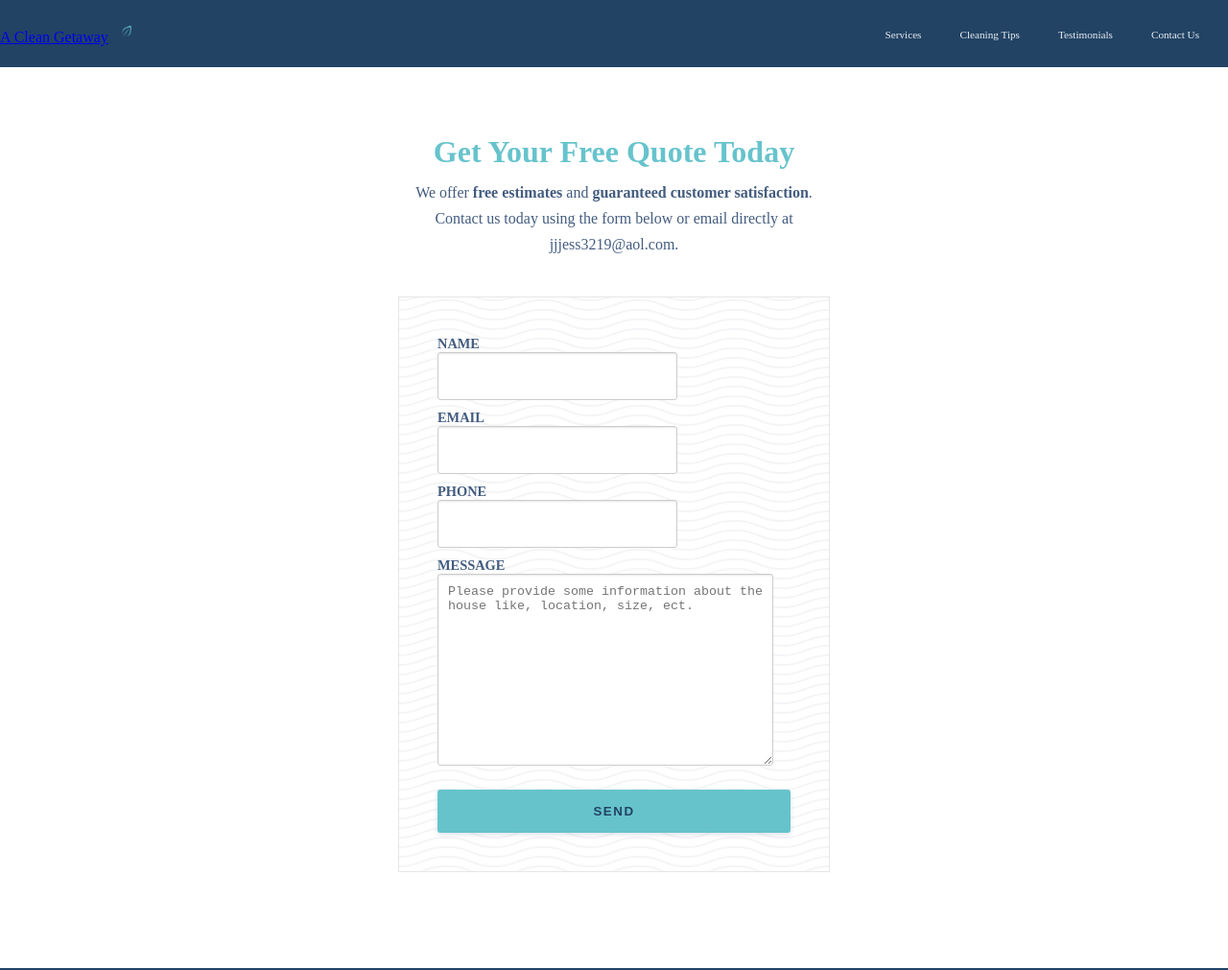
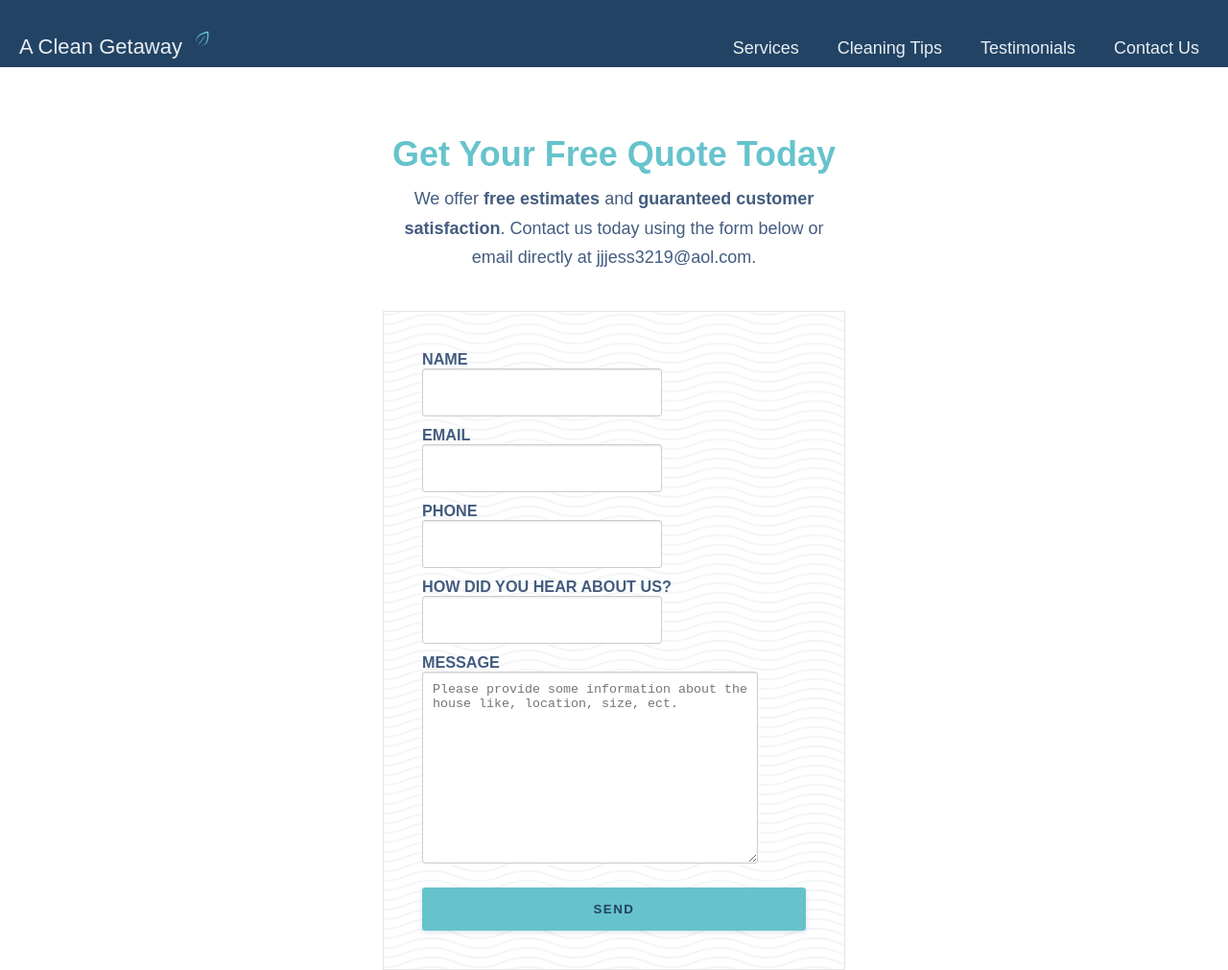
Before and after one commit to ajess33/A-Clean-Getaway-Website, a Gatsby site: page /contact in a window 1280 px wide. Shown: the top 1011 px of the page at 96% size. Built offline with nearby package versions, Linux system fonts and the light colour scheme; Gatsby itself is replaced by a stand-in of ours.

Commit message:
finished navbar

```diff
--- a/src/components/Nav.js
+++ b/src/components/Nav.js
@@ -1,55 +1,8 @@
 import React from 'react'
 import Link from 'gatsby-link'
-// import '../styles/header.css'
 import '../styles/nav.css'
 import SmallLogo from '../assets/logo-small.png'
 import { FaBars } from 'react-icons/fa'
-
-// class Nav extends React.Component {
-//   render() {
-//     return (
-//       <div className="main">
-//         <div className="navbar">
-//           <nav className="navbar__brand">
-//             <div>
-//               <Link className="navbar__logo" exact to="/">
-//                 A Clean Getaway
-//                 <img className="logo" src={SmallLogo} alt="leaf logo" />
-//               </Link>
-//             </div>
-//             <div id="js-toggle" className="navbar__item navbar__toggle">
-//               <FaBars size={25} />
-//             </div>
-//           </nav>
-//           <nav className="navbar__items--right" id="js-menu">
-//             <div>
-//               <Link className="navbar__item" to="/services/">
-//                 Services
-//               </Link>
-//             </div>
-//             <div>
-//               <Link className="navbar__item" to="/tips/">
-//                 Cleaning Tips
-//               </Link>
-//             </div>
-//             <div>
-//               <Link className="navbar__item" to="/testimonials/">
-//                 Testimonials
-//               </Link>
-//             </div>
-//             <div>
-//               <Link className="navbar__item" to="/contact/">
-//                 Contact Us
-//               </Link>
-//             </div>
-//           </nav>
-//         </div>
-//       </div>
-//     )
-//   }
-// }
-
-// export default Nav
 
 class Nav extends React.Component {
   componentDidMount() {
@@ -60,38 +13,35 @@ class Nav extends React.Component {
       mainNav.classList.toggle('active')
     })
   }
-
   render() {
     return (
       <div>
-        <nav className="navbar">
+        <nav class="navbar">
           <span className="navbar-toggle" id="js-navbar-toggle">
             <FaBars size={25} />
           </span>
-          <a className="navbar-brand">
-            <Link exact to="/">
-              A Clean Getaway
-              <img className="logo" src={SmallLogo} alt="leaf logo" />
-            </Link>
-          </a>
+          <Link exact to="/" className="logo">
+            A Clean Getaway{' '}
+            <img className="pic" src={SmallLogo} alt="Leaf Logo" />
+          </Link>
           <ul className="main-nav" id="js-menu">
             <li>
-              <Link className="navbar__item" to="/services/">
+              <Link to="/services/" className="nav-links">
                 Services
               </Link>
             </li>
             <li>
-              <Link className="navbar__item" to="/tips/">
+              <Link to="/tips/" className="nav-links">
                 Cleaning Tips
               </Link>
             </li>
             <li>
-              <Link className="navbar__item" to="/testimonials/">
+              <Link to="/testimonials/" className="nav-links">
                 Testimonials
               </Link>
             </li>
             <li>
-              <Link className="navbar__item" to="/contact/">
+              <Link to="/contact/" className="nav-links">
                 Contact Us
               </Link>
             </li>
--- a/src/pages/contact.js
+++ b/src/pages/contact.js
@@ -2,6 +2,7 @@ import React from 'react'
 import styled from 'styled-components'
 import Footer from '../components/Footer'
 import Nav from '../components/Nav'
+import '../styles/home.css'
 
 const Title = styled.div`
   display: flex;
@@ -124,6 +125,8 @@ class ContactForm extends React.Component {
           <Input required type="email" name="email" />
           <Label>PHONE</Label>
           <Input type="phone" name="phone" />
+          <Label>HOW DID YOU HEAR ABOUT US?</Label>
+          <Input className="hear" type="text" name="hear" />
           <Label>MESSAGE</Label>
           <MessageInput
             required
--- a/src/pages/index.js
+++ b/src/pages/index.js
@@ -177,7 +177,7 @@ const CardWrapper = styled.div`
 `
 
 const OfferCard = styled.div`
-  margin: 20px auto 0 auto;
+  margin: 0 auto;
   color: #435c7f;
   padding: 40px 20px;
   text-align: center;
--- a/src/styles/header.css
+++ b/src/styles/header.css
@@ -2,11 +2,7 @@
   background-color: #224264;
 } */
 
-.main {
-  background-color: #224264;
-}
-
-.navbar {
+/* .navbar {
   display: flex;
   justify-content: space-evenly;
   align-items: baseline;
@@ -77,18 +73,17 @@
     position: absolute;
     top: 30px;
     right: 10px;
-  }
+  } */
 
-  /* ================ */
+/* ================ */
 
-  /* align-self: flex-end;
+/* align-self: flex-end;
   display: initial;
   position: absolute; */
 
-  /* .navbar__toggle--show {
+/* .navbar__toggle--show {
     display: flex;
   } */
-}
 
 /* ========================== */
 /* HEADER */
@@ -97,8 +92,9 @@
 .header {
   display: flex;
   justify-content: space-evenly;
-  padding: 0 20px 80px 50px;
+  padding: 10px 20px 80px 50px;
   margin: 0 auto;
+  background: #224264;
 }
 
 .header__title {
--- a/src/styles/home.css
+++ b/src/styles/home.css
@@ -68,4 +68,12 @@ img {
   margin: 0 auto;
 }
 
+/* ===================== */
+/* Contact */
+/* ===================== */
+
+.hear {
+  width: 350px;
+}
+
 /* Norwex photo cred: https://theresalongo.com/norwex/ */
--- a/src/styles/nav.css
+++ b/src/styles/nav.css
@@ -4,10 +4,14 @@
   margin: 0;
 }
 
+body {
+  font-family: 'Josefin Sans', sans-serif;
+}
+
 .navbar {
-  font-size: 1rem;
+  background: #224364;
+  font-size: 18px;
   padding-bottom: 10px;
-  background: #224364;
 }
 
 .main-nav {
@@ -15,51 +19,51 @@
   display: none;
 }
 
+.nav-links,
+.logo {
+  text-decoration: none;
+  color: #e9eef3;
+}
+
+.nav-links:hover,
+.logo:hover,
+.navbar-toggle:hover {
+  text-decoration: none;
+  color: #66c3cc;
+}
+
 .main-nav li {
   text-align: center;
   margin: 15px auto;
 }
 
-.navbar__item {
-  text-decoration: none;
-  color: #e9eef3;
-  font-size: 0.7rem;
-}
-
-.navbar__item:hover {
-  color: #66c3cc;
-}
-
-.navbar-brand {
-  text-decoration: none;
-  display: flex;
-}
-
 .logo {
-  width: 30px;
-  padding-left: 8px;
-  margin-bottom: 0;
+  display: inline-block;
+  font-size: 22px;
+  margin-top: 10px;
+  margin-left: 20px;
 }
 
 .navbar-toggle {
   position: absolute;
-  top: 10px;
+  top: 15px;
   right: 20px;
   cursor: pointer;
-  font-size: 1.2rem;
+  color: rgba(255, 255, 255, 0.8);
+  font-size: 24px;
 }
 
 .active {
   display: block;
 }
 
-@media screen and (min-width: 768px) {
+@media screen and (min-width: 815px) {
   .navbar {
     display: flex;
     justify-content: space-between;
     padding-bottom: 0;
     height: 70px;
-    align-items: center;
+    align-items: baseline;
   }
 
   .main-nav {
@@ -69,19 +73,24 @@
     justify-content: flex-end;
   }
 
-  .main-row li {
-    margin: 0;
+  .main-nav li {
+    margin-top: 40px;
   }
 
-  .navbar__item {
+  .nav-links {
     margin-left: 40px;
   }
 
-  .navbar-brand {
+  .logo {
     margin-top: 0;
   }
 
   .navbar-toggle {
     display: none;
   }
+
+  .logo:hover,
+  .nav-links:hover {
+    color: #66c3cc;
+  }
 }
```
